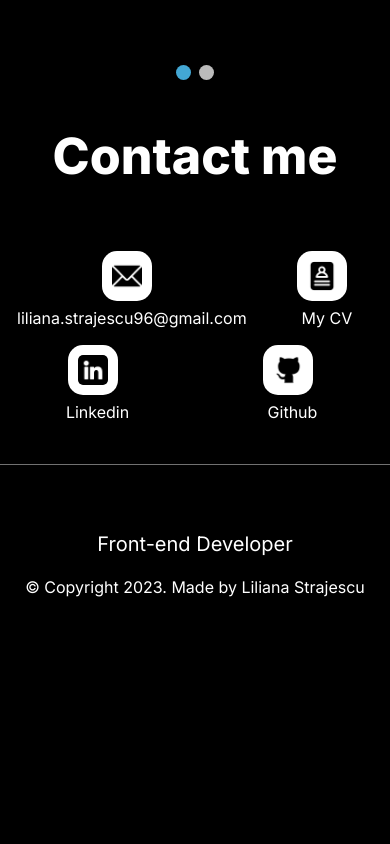
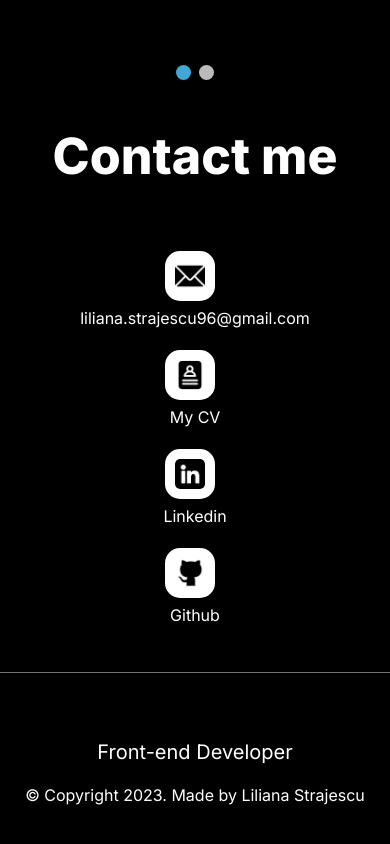
Before and after one commit to lilianastrajescu/Portfolio, a plain HTML site: page index.html in a window 390 px wide. Shown: the part 3172-4016 px from the top of the page. Before the commit the page ends 3836 px from the top, so only its background shows below. Drawn offline with nearby package versions, Linux system fonts and the light colour scheme.

Commit message:
Contact section updated

```diff
--- a/index.html
+++ b/index.html
@@ -185,24 +185,24 @@
         <h3 class="sections-title" id="contact">Contact me</h3>
         <div class="contact-container">
             <div class="row row-contact-section">
-                <div class="col contacts">
+                <div class="col-md-6 col-sm-12 contacts">
                     <a href="mailto:liliana.strajescu96@gmail.com"><img src="images/email.png"></a>
                     <a href="mailto:liliana.strajescu96@gmail.com"
                         class="text-contact">liliana.strajescu96@gmail.com</a>
                 </div>
-                <div class="col contacts content-left">
+                <div class="col-md-6 col-sm-12 contacts content-left">
                     <a target="_blank" href="./src/Liliana Strajescu CV.pdf"><img src="images/cv.png"></a>
                     <a target="_blank" href="./src/Liliana Strajescu CV.pdf" class="text-contact"> My CV</a>
                 </div>
             </div>
             <div class="row row-contact-section">
-                <div class="col contacts">
+                <div class="col-md-6 col-sm-12 contacts">
                     <a target="_blank" href="https://www.linkedin.com/in/liliana-strajescu/"><img
                             src="images/linkedin.png"></a>
                     <a target="_blank" href="https://www.linkedin.com/in/liliana-strajescu/"
                         class="text-contact">Linkedin</a>
                 </div>
-                <div class="col contacts content-left">
+                <div class="col-md-6 col-sm-12 contacts content-left">
                     <a target="_blank" href="https://github.com/lilianastrajescu"><img
                             src="images/github-contact.png"></a>
                     <a target="_blank" href="https://github.com/lilianastrajescu" class="text-contact">Github</a>
--- a/style.css
+++ b/style.css
@@ -647,14 +647,15 @@ footer p {
     display: flex;
     flex-direction: row;
   }
-  .content-left {
-    justify-content: flex-start;
-  }
+
   .contacts {
     padding: 5px 0;
-    display: flex;
+    display: grid;
     flex-direction: column;
+    justify-content: center;
+    margin: 5px 0;
   }
+
   .text-contact {
     padding: 5px;
   }
```
